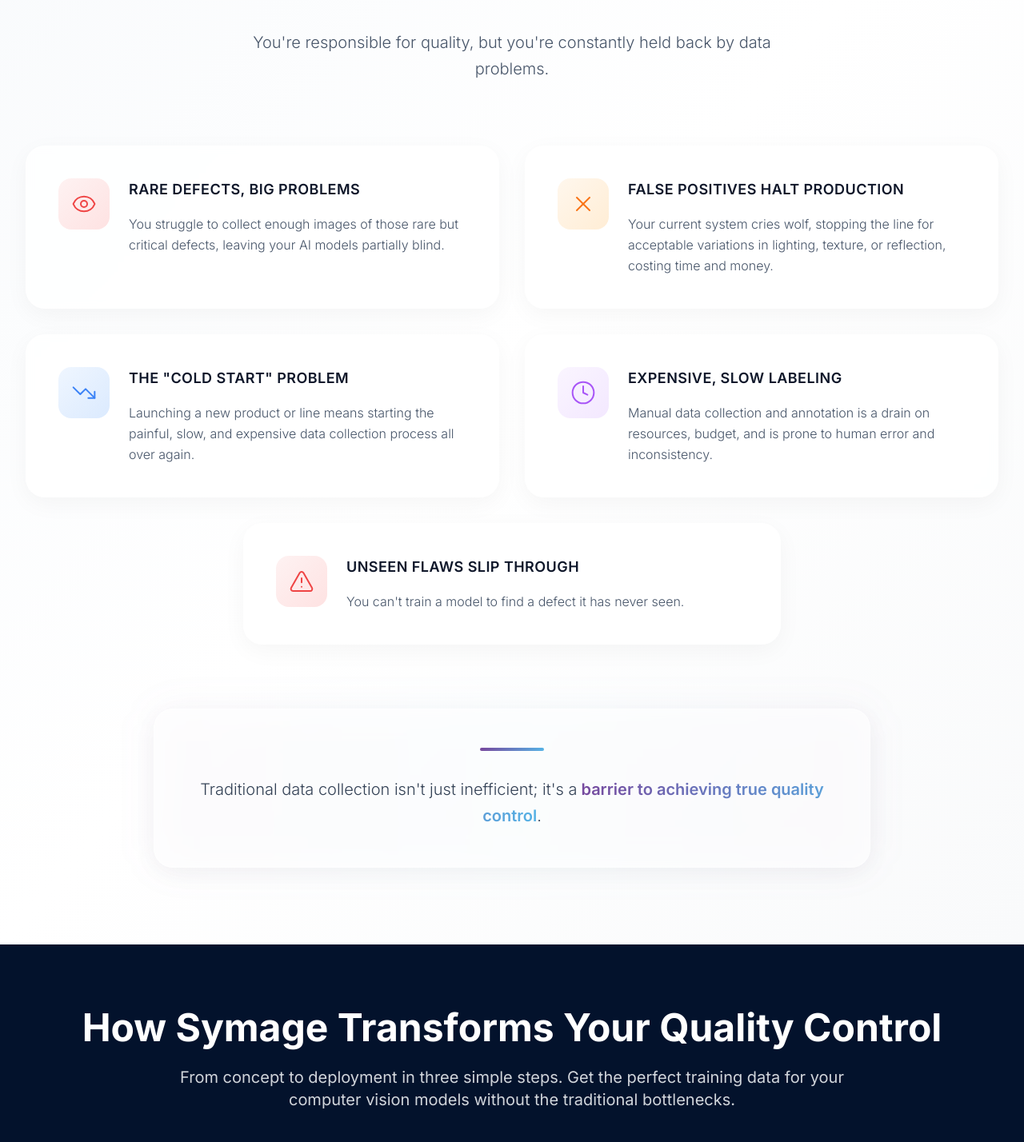
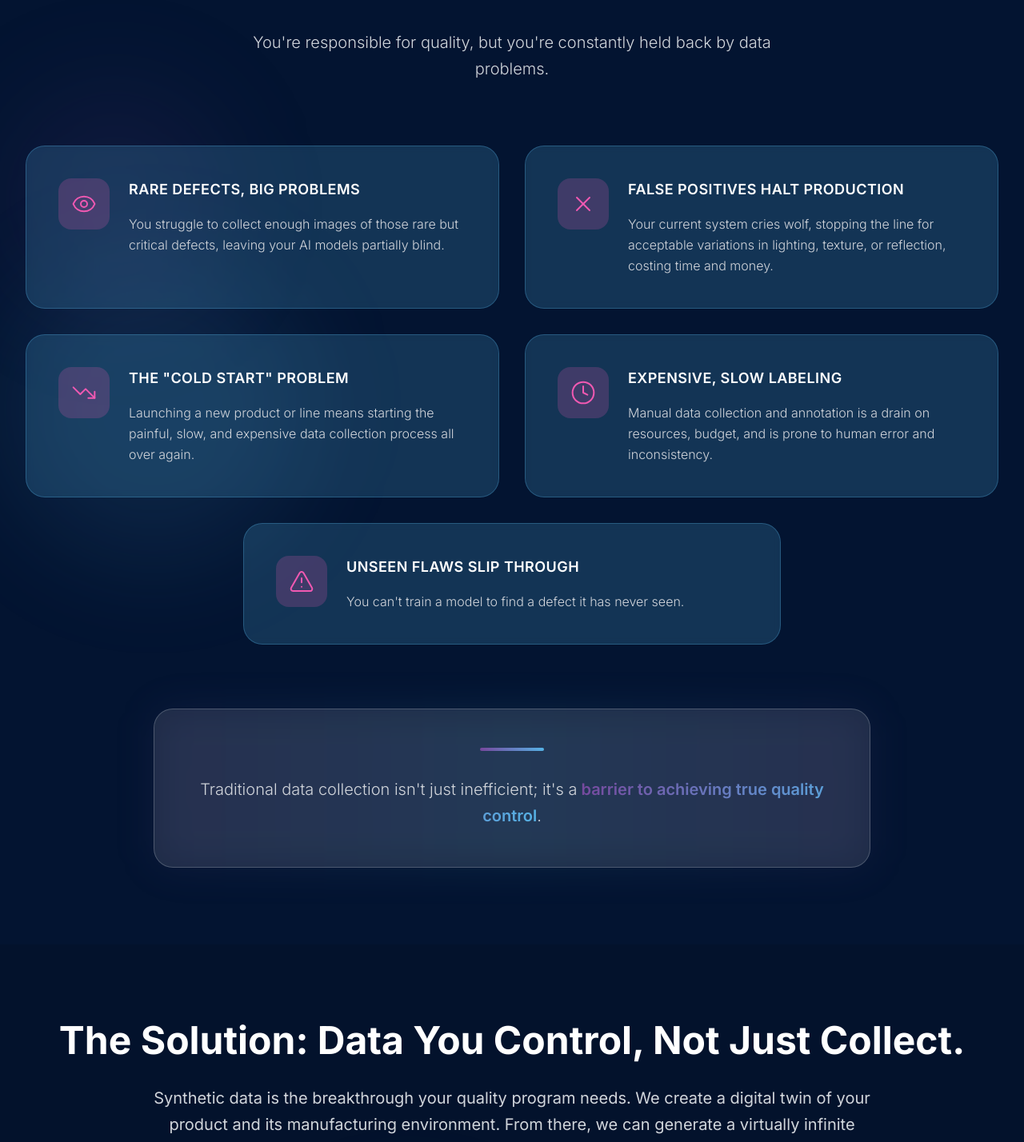
Before and after one commit to kwattu/symage-perfect-vision-landing, a React (Vite) app: page / in a window 1280 px wide. Shown: the part 1337-2765 px from the top of the page at 80% size. Built offline with nearby package versions, Linux system fonts and the light colour scheme.

Commit message:
Fix styling and add new content
Styled the "Does this sound familiar" section, added the word "defects" to the Hero section, and added a new section with content about synthetic data to `src/components/Problem.tsx`.

```diff
--- a/src/components/Hero.tsx
+++ b/src/components/Hero.tsx
@@ -42,7 +42,7 @@ const Hero = () => {
             {/* Updated subtitle spanning full width margin to margin */}
             <div className="animate-slide-in-left my-16 py-4 -mx-6 px-6" style={{ animationDelay: '0.2s', animationFillMode: 'both' }}>
               <p className="text-xl md:text-2xl font-semibold text-white leading-relaxed">
-                Stop letting data bottlenecks undermine your quality control. Generate thousands of perfectly labeled, photorealistic defect examples on demand. Build computer vision models that catch more, faster.
+                Stop letting data bottlenecks undermine your quality control. Generate thousands of perfectly labeled, photorealistic defect examples on demand. Build computer vision models that catch more defects, faster.
               </p>
             </div>
 
--- a/src/components/Problem.tsx
+++ b/src/components/Problem.tsx
@@ -3,11 +3,11 @@ import { AlertTriangle, Clock, Database, Eye, TrendingDown, X } from "lucide-rea
 
 const Problem = () => {
   return (
-    <section className="py-24 bg-gradient-to-br from-slate-50 via-white to-gray-50 relative overflow-hidden">
+    <section className="py-24 bg-symage-dark relative overflow-hidden">
       {/* Elegant background elements */}
       <div className="absolute inset-0">
-        <div className="absolute top-1/4 right-1/6 w-72 h-72 bg-symage-purple/3 rounded-full blur-3xl"></div>
-        <div className="absolute bottom-1/3 left-1/6 w-96 h-96 bg-symage-blue/2 rounded-full blur-3xl"></div>
+        <div className="absolute top-1/4 right-1/6 w-72 h-72 bg-symage-purple/10 rounded-full blur-3xl"></div>
+        <div className="absolute bottom-1/3 left-1/6 w-96 h-96 bg-symage-blue/10 rounded-full blur-3xl"></div>
       </div>
 
       <div className="relative container mx-auto px-8">
@@ -15,41 +15,41 @@ const Problem = () => {
           {/* Refined section header */}
           <div className="text-center mb-20 animate-fade-in">
             <div className="inline-flex items-center justify-center w-16 h-1 bg-gradient-to-r from-symage-purple to-symage-blue rounded-full mb-8"></div>
-            <h2 className="text-5xl md:text-6xl font-light text-slate-900 mb-8 font-sans leading-tight tracking-tight">
+            <h2 className="text-5xl md:text-6xl font-light text-white mb-8 font-sans leading-tight tracking-tight">
               Does This Sound
               <span className="block font-semibold bg-gradient-to-r from-symage-purple to-symage-blue bg-clip-text text-transparent">
                 Familiar?
               </span>
             </h2>
-            <p className="text-xl text-slate-600 max-w-2xl mx-auto leading-relaxed font-light">
+            <p className="text-xl text-gray-300 max-w-2xl mx-auto leading-relaxed font-light">
               You're responsible for quality, but you're constantly held back by data problems.
             </p>
           </div>
 
-          {/* Elegant problem cards in asymmetric layout */}
+          {/* Problem cards with dark blue background, pink icons, and white text */}
           <div className="space-y-8 mb-20">
             {/* First row - 2 cards */}
             <div className="grid grid-cols-1 lg:grid-cols-2 gap-8">
-              <div className="group bg-white/80 backdrop-blur-sm rounded-3xl p-10 shadow-[0_8px_30px_rgb(0,0,0,0.04)] border border-white/20 hover:shadow-[0_20px_40px_rgb(0,0,0,0.08)] transition-all duration-500 animate-slide-in-left">
+              <div className="group bg-symage-blue/20 backdrop-blur-sm rounded-3xl p-10 border border-symage-blue/30 hover:bg-symage-blue/30 transition-all duration-500 animate-slide-in-left">
                 <div className="flex items-start space-x-6">
-                  <div className="w-16 h-16 rounded-2xl bg-gradient-to-br from-red-50 to-red-100 flex items-center justify-center flex-shrink-0 group-hover:scale-110 transition-transform duration-300">
-                    <Eye className="h-8 w-8 text-red-500" strokeWidth={1.5} />
+                  <div className="w-16 h-16 rounded-2xl bg-symage-pink/20 flex items-center justify-center flex-shrink-0 group-hover:scale-110 transition-transform duration-300">
+                    <Eye className="h-8 w-8 text-symage-pink" strokeWidth={1.5} />
                   </div>
                   <div className="flex-1">
-                    <h4 className="text-lg font-semibold text-slate-900 mb-4 tracking-wide">RARE DEFECTS, BIG PROBLEMS</h4>
-                    <p className="text-slate-600 leading-relaxed font-light">You struggle to collect enough images of those rare but critical defects, leaving your AI models partially blind.</p>
+                    <h4 className="text-lg font-semibold text-white mb-4 tracking-wide">RARE DEFECTS, BIG PROBLEMS</h4>
+                    <p className="text-gray-300 leading-relaxed font-light">You struggle to collect enough images of those rare but critical defects, leaving your AI models partially blind.</p>
                   </div>
                 </div>
               </div>
 
-              <div className="group bg-white/80 backdrop-blur-sm rounded-3xl p-10 shadow-[0_8px_30px_rgb(0,0,0,0.04)] border border-white/20 hover:shadow-[0_20px_40px_rgb(0,0,0,0.08)] transition-all duration-500 animate-slide-in-left" style={{ animationDelay: '0.1s', animationFillMode: 'both' }}>
+              <div className="group bg-symage-blue/20 backdrop-blur-sm rounded-3xl p-10 border border-symage-blue/30 hover:bg-symage-blue/30 transition-all duration-500 animate-slide-in-left" style={{ animationDelay: '0.1s', animationFillMode: 'both' }}>
                 <div className="flex items-start space-x-6">
-                  <div className="w-16 h-16 rounded-2xl bg-gradient-to-br from-orange-50 to-orange-100 flex items-center justify-center flex-shrink-0 group-hover:scale-110 transition-transform duration-300">
-                    <X className="h-8 w-8 text-orange-500" strokeWidth={1.5} />
+                  <div className="w-16 h-16 rounded-2xl bg-symage-pink/20 flex items-center justify-center flex-shrink-0 group-hover:scale-110 transition-transform duration-300">
+                    <X className="h-8 w-8 text-symage-pink" strokeWidth={1.5} />
                   </div>
                   <div className="flex-1">
-                    <h4 className="text-lg font-semibold text-slate-900 mb-4 tracking-wide">FALSE POSITIVES HALT PRODUCTION</h4>
-                    <p className="text-slate-600 leading-relaxed font-light">Your current system cries wolf, stopping the line for acceptable variations in lighting, texture, or reflection, costing time and money.</p>
+                    <h4 className="text-lg font-semibold text-white mb-4 tracking-wide">FALSE POSITIVES HALT PRODUCTION</h4>
+                    <p className="text-gray-300 leading-relaxed font-light">Your current system cries wolf, stopping the line for acceptable variations in lighting, texture, or reflection, costing time and money.</p>
                   </div>
                 </div>
               </div>
@@ -57,26 +57,26 @@ const Problem = () => {
 
             {/* Second row - 2 cards */}
             <div className="grid grid-cols-1 lg:grid-cols-2 gap-8">
-              <div className="group bg-white/80 backdrop-blur-sm rounded-3xl p-10 shadow-[0_8px_30px_rgb(0,0,0,0.04)] border border-white/20 hover:shadow-[0_20px_40px_rgb(0,0,0,0.08)] transition-all duration-500 animate-slide-in-left" style={{ animationDelay: '0.2s', animationFillMode: 'both' }}>
+              <div className="group bg-symage-blue/20 backdrop-blur-sm rounded-3xl p-10 border border-symage-blue/30 hover:bg-symage-blue/30 transition-all duration-500 animate-slide-in-left" style={{ animationDelay: '0.2s', animationFillMode: 'both' }}>
                 <div className="flex items-start space-x-6">
-                  <div className="w-16 h-16 rounded-2xl bg-gradient-to-br from-blue-50 to-blue-100 flex items-center justify-center flex-shrink-0 group-hover:scale-110 transition-transform duration-300">
-                    <TrendingDown className="h-8 w-8 text-blue-500" strokeWidth={1.5} />
+                  <div className="w-16 h-16 rounded-2xl bg-symage-pink/20 flex items-center justify-center flex-shrink-0 group-hover:scale-110 transition-transform duration-300">
+                    <TrendingDown className="h-8 w-8 text-symage-pink" strokeWidth={1.5} />
                   </div>
                   <div className="flex-1">
-                    <h4 className="text-lg font-semibold text-slate-900 mb-4 tracking-wide">THE "COLD START" PROBLEM</h4>
-                    <p className="text-slate-600 leading-relaxed font-light">Launching a new product or line means starting the painful, slow, and expensive data collection process all over again.</p>
+                    <h4 className="text-lg font-semibold text-white mb-4 tracking-wide">THE "COLD START" PROBLEM</h4>
+                    <p className="text-gray-300 leading-relaxed font-light">Launching a new product or line means starting the painful, slow, and expensive data collection process all over again.</p>
                   </div>
                 </div>
               </div>
 
-              <div className="group bg-white/80 backdrop-blur-sm rounded-3xl p-10 shadow-[0_8px_30px_rgb(0,0,0,0.04)] border border-white/20 hover:shadow-[0_20px_40px_rgb(0,0,0,0.08)] transition-all duration-500 animate-slide-in-left" style={{ animationDelay: '0.3s', animationFillMode: 'both' }}>
+              <div className="group bg-symage-blue/20 backdrop-blur-sm rounded-3xl p-10 border border-symage-blue/30 hover:bg-symage-blue/30 transition-all duration-500 animate-slide-in-left" style={{ animationDelay: '0.3s', animationFillMode: 'both' }}>
                 <div className="flex items-start space-x-6">
-                  <div className="w-16 h-16 rounded-2xl bg-gradient-to-br from-purple-50 to-purple-100 flex items-center justify-center flex-shrink-0 group-hover:scale-110 transition-transform duration-300">
-                    <Clock className="h-8 w-8 text-purple-500" strokeWidth={1.5} />
+                  <div className="w-16 h-16 rounded-2xl bg-symage-pink/20 flex items-center justify-center flex-shrink-0 group-hover:scale-110 transition-transform duration-300">
+                    <Clock className="h-8 w-8 text-symage-pink" strokeWidth={1.5} />
                   </div>
                   <div className="flex-1">
-                    <h4 className="text-lg font-semibold text-slate-900 mb-4 tracking-wide">EXPENSIVE, SLOW LABELING</h4>
-                    <p className="text-slate-600 leading-relaxed font-light">Manual data collection and annotation is a drain on resources, budget, and is prone to human error and inconsistency.</p>
+                    <h4 className="text-lg font-semibold text-white mb-4 tracking-wide">EXPENSIVE, SLOW LABELING</h4>
+                    <p className="text-gray-300 leading-relaxed font-light">Manual data collection and annotation is a drain on resources, budget, and is prone to human error and inconsistency.</p>
                   </div>
                 </div>
               </div>
@@ -84,14 +84,14 @@ const Problem = () => {
 
             {/* Third row - single centered card */}
             <div className="flex justify-center">
-              <div className="group bg-white/80 backdrop-blur-sm rounded-3xl p-10 shadow-[0_8px_30px_rgb(0,0,0,0.04)] border border-white/20 hover:shadow-[0_20px_40px_rgb(0,0,0,0.08)] transition-all duration-500 animate-fade-in max-w-2xl w-full">
+              <div className="group bg-symage-blue/20 backdrop-blur-sm rounded-3xl p-10 border border-symage-blue/30 hover:bg-symage-blue/30 transition-all duration-500 animate-fade-in max-w-2xl w-full">
                 <div className="flex items-start space-x-6">
-                  <div className="w-16 h-16 rounded-2xl bg-gradient-to-br from-red-50 to-red-100 flex items-center justify-center flex-shrink-0 group-hover:scale-110 transition-transform duration-300">
-                    <AlertTriangle className="h-8 w-8 text-red-500" strokeWidth={1.5} />
+                  <div className="w-16 h-16 rounded-2xl bg-symage-pink/20 flex items-center justify-center flex-shrink-0 group-hover:scale-110 transition-transform duration-300">
+                    <AlertTriangle className="h-8 w-8 text-symage-pink" strokeWidth={1.5} />
                   </div>
                   <div className="flex-1">
-                    <h4 className="text-lg font-semibold text-slate-900 mb-4 tracking-wide">UNSEEN FLAWS SLIP THROUGH</h4>
-                    <p className="text-slate-600 leading-relaxed font-light">You can't train a model to find a defect it has never seen.</p>
+                    <h4 className="text-lg font-semibold text-white mb-4 tracking-wide">UNSEEN FLAWS SLIP THROUGH</h4>
+                    <p className="text-gray-300 leading-relaxed font-light">You can't train a model to find a defect it has never seen.</p>
                   </div>
                 </div>
               </div>
@@ -102,10 +102,10 @@ const Problem = () => {
           <div className="text-center animate-fade-in">
             <div className="max-w-4xl mx-auto">
               <div className="relative">
-                <div className="absolute inset-0 bg-gradient-to-r from-symage-purple/5 via-symage-blue/5 to-symage-purple/5 rounded-3xl blur-xl"></div>
-                <div className="relative bg-white/60 backdrop-blur-sm border border-white/30 rounded-3xl p-12 shadow-[0_8px_30px_rgb(0,0,0,0.04)]">
+                <div className="absolute inset-0 bg-gradient-to-r from-symage-purple/10 via-symage-blue/10 to-symage-purple/10 rounded-3xl blur-xl"></div>
+                <div className="relative bg-white/10 backdrop-blur-sm border border-white/20 rounded-3xl p-12">
                   <div className="w-20 h-1 bg-gradient-to-r from-symage-purple to-symage-blue mx-auto mb-8 rounded-full"></div>
-                  <p className="text-xl text-slate-700 leading-relaxed font-light">
+                  <p className="text-xl text-gray-300 leading-relaxed font-light">
                     Traditional data collection isn't just inefficient; it's a
                     <span className="font-semibold bg-gradient-to-r from-symage-purple to-symage-blue bg-clip-text text-transparent"> barrier to achieving true quality control</span>.
                   </p>
--- /dev/null
+++ b/src/components/SolutionIntro.tsx
@@ -0,0 +1,116 @@
+
+import { Rocket, Shield, DollarSign, Eye, RotateCcw } from "lucide-react";
+
+const SolutionIntro = () => {
+  const benefits = [
+    {
+      icon: Rocket,
+      title: "LAUNCH FASTER",
+      description: "Generate a complete dataset for a new product before it even hits the production line. Train your models in parallel with product development."
+    },
+    {
+      icon: Shield,
+      title: "CRUSH FALSE POSITIVES",
+      description: "Train your AI on every conceivable variation of lighting, angle, material texture, and shadow, teaching it what's a real defect vs. what's just noise."
+    },
+    {
+      icon: DollarSign,
+      title: "SLASH YOUR BUDGET",
+      description: "Eliminate the massive operational costs and man-hours required for manual data collection, photography, and annotation."
+    },
+    {
+      icon: Eye,
+      title: "FIND THE UNFINDABLE",
+      description: "Create thousands of examples of rare, subtle, or complex defects to train models that achieve near-perfect accuracy and recall."
+    },
+    {
+      icon: RotateCcw,
+      title: "ADAPT INSTANTLY",
+      description: "When a new defect appears, simply model and generate new data in hours, not weeks. Keep your AI constantly improving without downtime."
+    }
+  ];
+
+  return (
+    <section className="py-24 bg-symage-dark relative overflow-hidden">
+      {/* Background decorative elements */}
+      <div className="absolute inset-0 bg-black/10"></div>
+      <div className="absolute top-1/4 left-1/4 w-96 h-96 bg-symage-blue/5 rounded-full blur-3xl"></div>
+      <div className="absolute bottom-1/4 right-1/4 w-96 h-96 bg-symage-purple/5 rounded-full blur-3xl"></div>
+
+      <div className="relative container mx-auto px-6">
+        <div className="max-w-6xl mx-auto">
+          {/* Section Header */}
+          <div className="text-center mb-16 animate-fade-in">
+            <h2 className="text-4xl md:text-5xl font-bold text-white mb-8 font-sans">
+              The Solution: Data You Control, Not Just Collect.
+            </h2>
+            <div className="max-w-4xl mx-auto space-y-6">
+              <p className="text-xl text-gray-300 leading-relaxed">
+                Synthetic data is the breakthrough your quality program needs. We create a digital twin of your product and its manufacturing environment. From there, we can generate a virtually infinite library of computer-generated, 100% accurate training data.
+              </p>
+              <p className="text-xl text-gray-300 leading-relaxed">
+                It's not just "fake" data. It's a photorealistic simulation of your reality, giving you complete control to create the exact scenarios your AI needs to learn from—without ever stopping your production line.
+              </p>
+            </div>
+          </div>
+
+          {/* From Data Scarcity to Defect Mastery */}
+          <div className="mb-16 animate-fade-in">
+            <h3 className="text-3xl md:text-4xl font-bold text-center text-white mb-12 font-sans">
+              From Data Scarcity to Defect Mastery
+            </h3>
+
+            <div className="grid grid-cols-1 md:grid-cols-2 lg:grid-cols-3 gap-8">
+              {benefits.slice(0, 3).map((benefit, index) => (
+                <div
+                  key={benefit.title}
+                  className="bg-white/5 backdrop-blur-sm rounded-2xl p-8 border border-white/10 hover:bg-white/10 transition-all duration-300 animate-scale-in"
+                  style={{
+                    animationDelay: `${index * 0.1}s`,
+                    animationFillMode: 'both'
+                  }}
+                >
+                  <div className="w-16 h-16 bg-symage-blue/20 rounded-xl flex items-center justify-center mb-6">
+                    <benefit.icon className="h-8 w-8 text-symage-blue" strokeWidth={1.5} />
+                  </div>
+                  <h4 className="text-xl font-bold text-white mb-4 font-sans">
+                    {benefit.title}
+                  </h4>
+                  <p className="text-gray-300 leading-relaxed">
+                    {benefit.description}
+                  </p>
+                </div>
+              ))}
+            </div>
+
+            {/* Second row with 2 cards centered */}
+            <div className="grid grid-cols-1 md:grid-cols-2 gap-8 mt-8 max-w-4xl mx-auto">
+              {benefits.slice(3).map((benefit, index) => (
+                <div
+                  key={benefit.title}
+                  className="bg-white/5 backdrop-blur-sm rounded-2xl p-8 border border-white/10 hover:bg-white/10 transition-all duration-300 animate-scale-in"
+                  style={{
+                    animationDelay: `${(index + 3) * 0.1}s`,
+                    animationFillMode: 'both'
+                  }}
+                >
+                  <div className="w-16 h-16 bg-symage-purple/20 rounded-xl flex items-center justify-center mb-6">
+                    <benefit.icon className="h-8 w-8 text-symage-purple" strokeWidth={1.5} />
+                  </div>
+                  <h4 className="text-xl font-bold text-white mb-4 font-sans">
+                    {benefit.title}
+                  </h4>
+                  <p className="text-gray-300 leading-relaxed">
+                    {benefit.description}
+                  </p>
+                </div>
+              ))}
+            </div>
+          </div>
+        </div>
+      </div>
+    </section>
+  );
+};
+
+export default SolutionIntro;
--- a/src/pages/Index.tsx
+++ b/src/pages/Index.tsx
@@ -1,6 +1,7 @@
 
 import Hero from "@/components/Hero";
 import Problem from "@/components/Problem";
+import SolutionIntro from "@/components/SolutionIntro";
 import Solution from "@/components/Solution";
 import Industries from "@/components/Industries";
 import CTA from "@/components/CTA";
@@ -10,6 +11,7 @@ const Index = () => {
     <div className="min-h-screen">
       <Hero />
       <Problem />
+      <SolutionIntro />
       <Solution />
       <Industries />
       <CTA />
```
